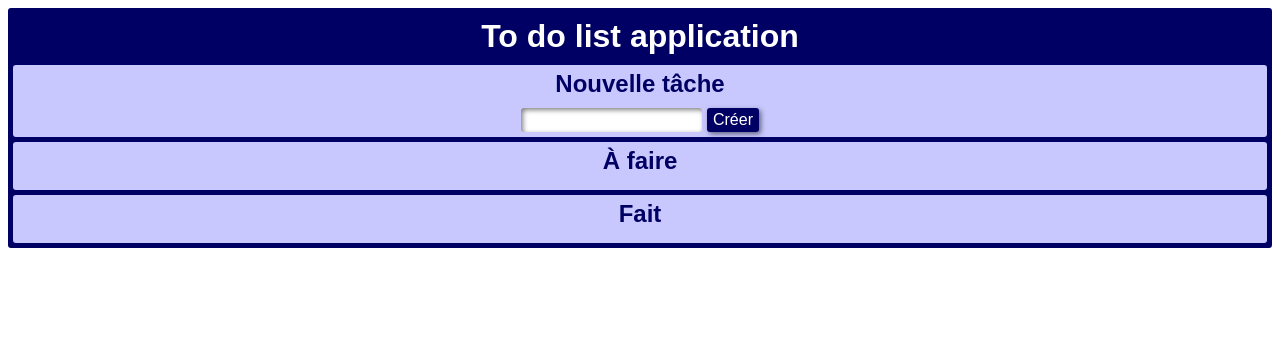
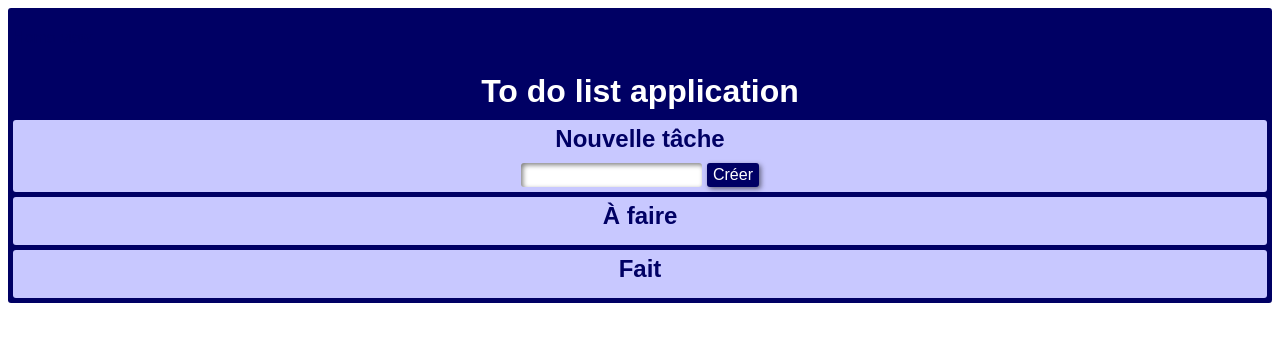
Before and after one commit to alebus84/to-do-list-application-v1.0.0, a Vue app: page / in a window 1280 px wide. Shown: the top 342 px of the page. Built offline with nearby package versions, Linux system fonts and the light colour scheme.

Commit message:
Création d'une vue d'accueil.

```diff
--- a/App.vue
+++ b/App.vue
@@ -1,6 +1,7 @@
 <script setup>
 
 import { ref, onMounted, onUpdated, onBeforeMount } from "vue";
+import Home from "@/views/Home.vue";
 
 /**
  * REFS :
@@ -99,6 +100,9 @@ const handleDelete = (event) => {
 
 <template>
   <div id="application-wrapper">
+
+    <Home/>
+
     <h1>To do list application</h1>
     <div id="form-wrapper">
       <h2>Nouvelle tâche</h2>
--- /dev/null
+++ b/src/views/Home.vue
@@ -0,0 +1,15 @@
+<template>
+
+  <div class="home-view">
+
+    <p>
+      Home view
+    </p>
+
+  </div>
+
+</template>
+
+<script setup></script>
+
+<style scoped></style>
```
